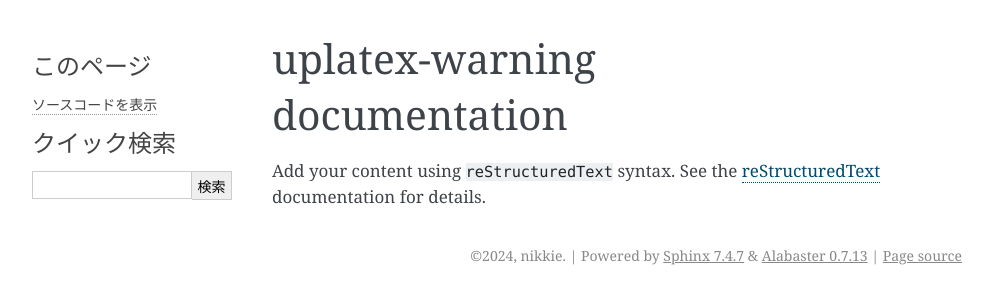
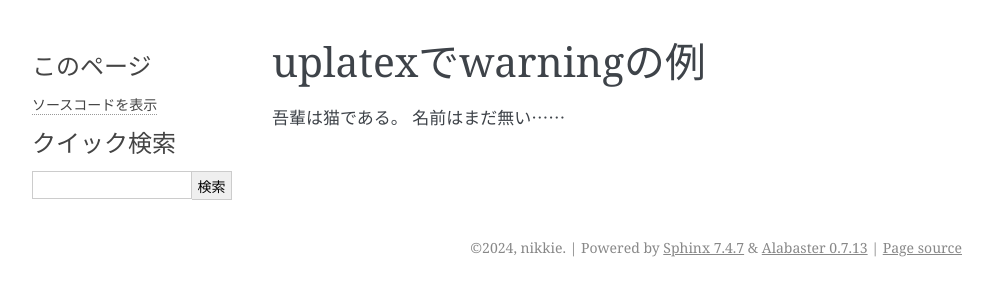
Before and after one commit to ftnext/sphinx-playground, a Sphinx documentation site: the page built from pdf-uplatex-warning/source/index.rst, in a window 1280 px wide. Shown: the top 304 px of the page, without its empty margins (148-1141 px from the left). Built offline with Sphinx 7.4.7, drawn with Linux system fonts in a browser that asks for light colours.

Commit message:
[feat] ⋯ problem

```diff
--- a/pdf-uplatex-warning/source/index.rst
+++ b/pdf-uplatex-warning/source/index.rst
@@ -3,14 +3,9 @@
    You can adapt this file completely to your liking, but it should at least
    contain the root `toctree` directive.
 
-uplatex-warning documentation
+=============================
+uplatexでwarningの例
 =============================
 
-Add your content using ``reStructuredText`` syntax. See the
-`reStructuredText <https://www.sphinx-doc.org/en/master/usage/restructuredtext/index.html>`_
-documentation for details.
-
-
-.. toctree::
-   :maxdepth: 2
-   :caption: Contents:
+吾輩は猫である。
+名前はまだ無い⋯⋯
```
